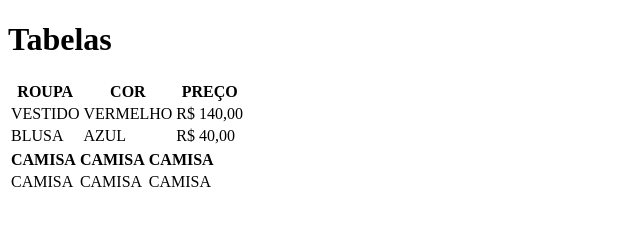
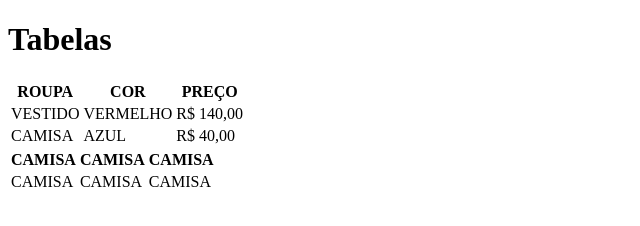
Before and after one commit to lavinia-quadro/tabela, a plain HTML site: page index.html in a window 1280 px wide. Shown: the full height of the page, 0-640 px from the left. Drawn offline with Linux system fonts and the light colour scheme.

Commit message:
tocado de blusa para camisa

```diff
--- a/index.html
+++ b/index.html
@@ -23,7 +23,7 @@
        </TR>
 
        <TR>
-        <TD>BLUSA</TD>
+        <TD>CAMISA</TD>
         <TD>AZUL</TD>
         <TD>R$ 40,00</TD>
 
```
